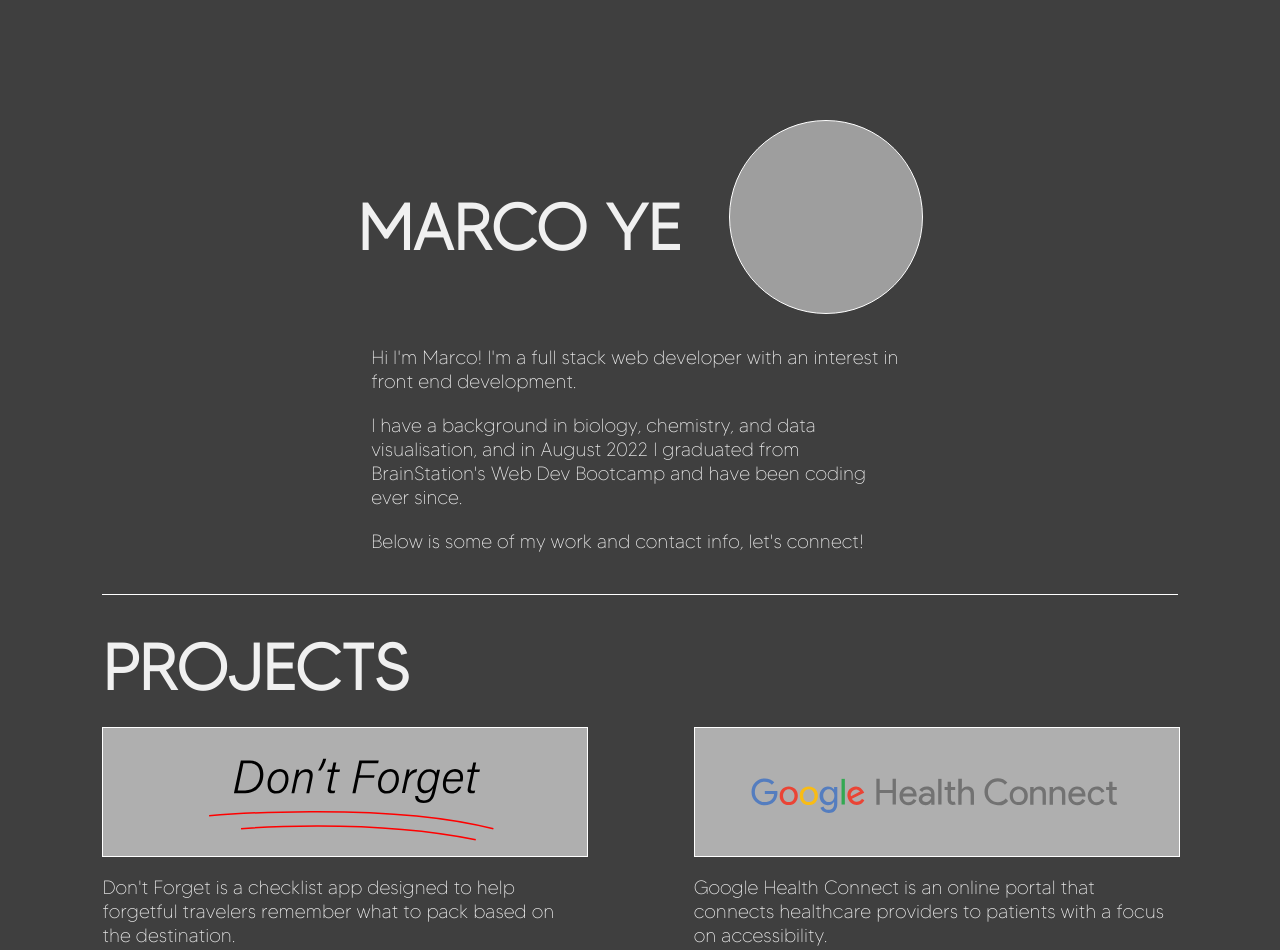
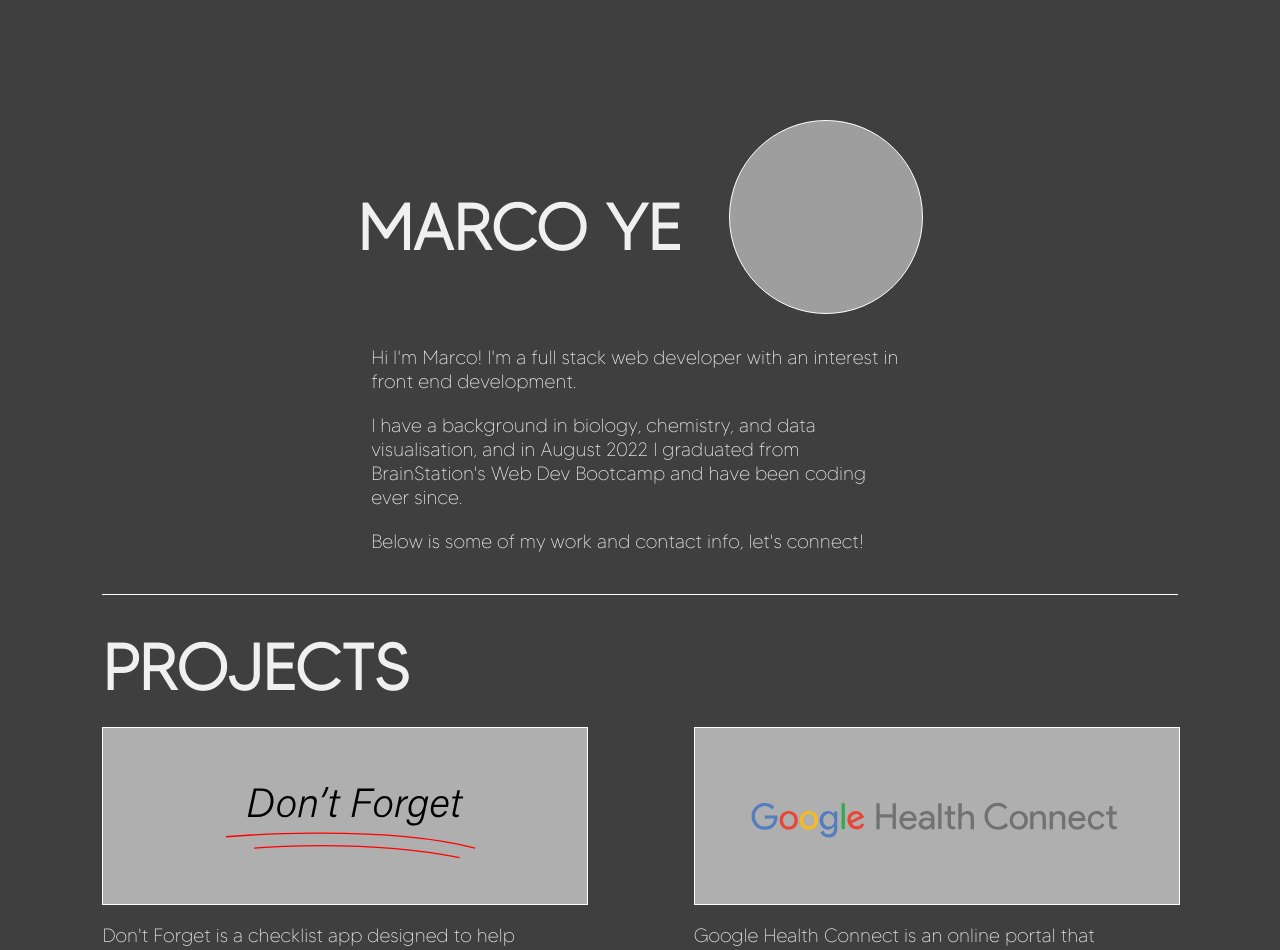
Before and after one commit to marcopoloye/portfolio-site, a React (Create React App) app: page / in a window 1280 px wide. Shown: the top 950 px of the page. Built offline with nearby package versions, Linux system fonts and the light colour scheme; grey boxes are pictures that could not be loaded; the HTML template or start-up script is replaced by a standard one.

Commit message:
adjusted icon sizing

```diff
--- a/src/components/ProjectsSection/ProjectsSection.scss
+++ b/src/components/ProjectsSection/ProjectsSection.scss
@@ -49,7 +49,7 @@
     }
     &__thumbnail {
         width: 100%;
-        height: 8rem;
+        height: 9rem;
         background-color: rgb(175, 175, 175);
         border: 1px solid white;
         margin-bottom: 1rem;
@@ -59,6 +59,7 @@
         }
         @include desktop {
             margin-bottom: 1.2rem;
+            height: 11rem;
         }
     }
     &__text {
@@ -137,7 +138,7 @@
 
 #thumbnail-one {
     background: url(../../assets/thumbnails/dontforget-logo.svg) no-repeat center;
-    background-size: 80%;
+    background-size: 70%;
 
     &:hover {
         background: green;
```
